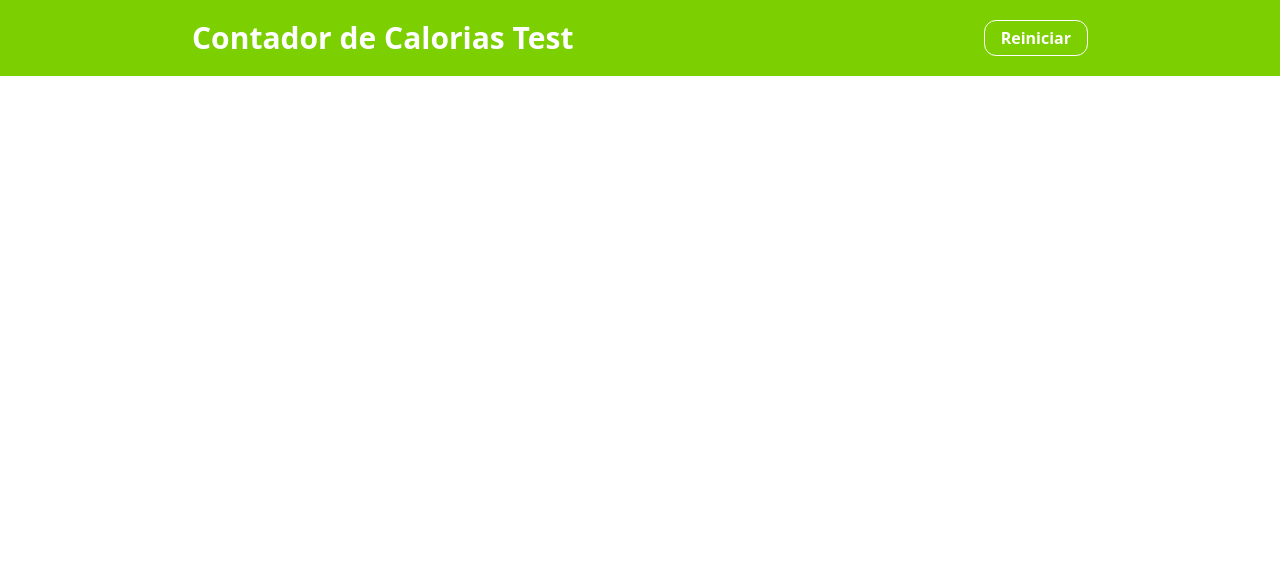
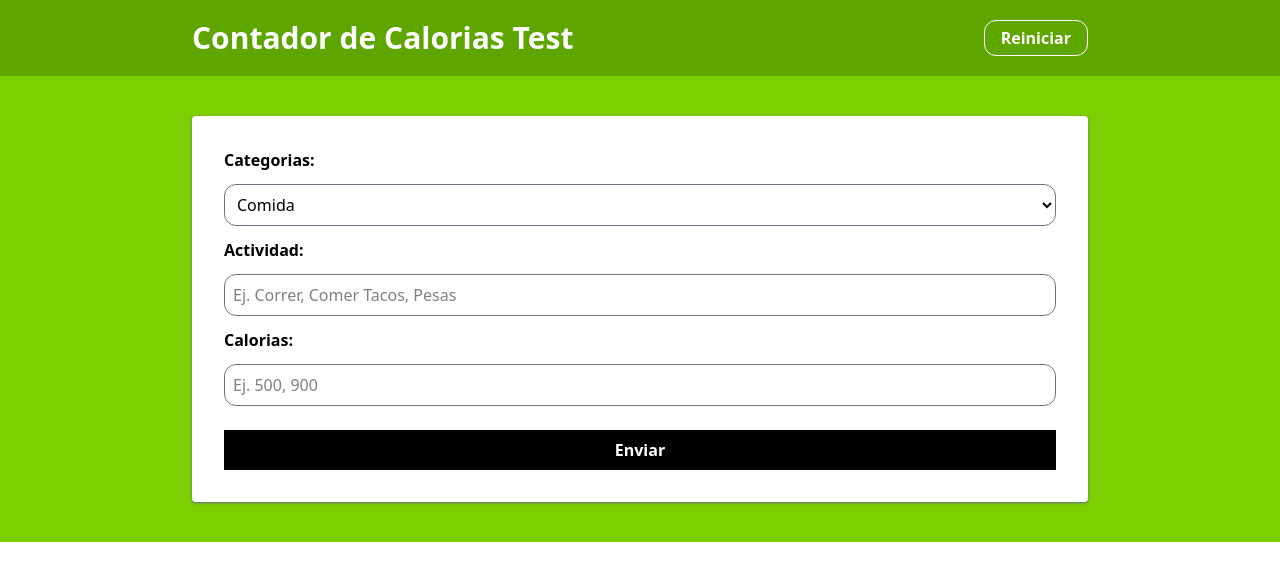
Before and after one commit to andremartingarcialopez/contador-calorias, a React (Vite) app: page / in a window 1280 px wide. Shown: the top 580 px of the page. Built offline with nearby package versions, Linux system fonts and the light colour scheme.

Commit message:
agregar componente de formulario y las categorias mediante el archivo categoriesData

```diff
--- a/src/App.tsx
+++ b/src/App.tsx
@@ -1,11 +1,10 @@
 
+import { Form } from "./components/Form"
 function App() {
-
-
 
   return (
     <>
-    <header className="bg-lime-500 p-5">
+    <header className="bg-lime-600 p-5">
       <div className="mx-auto max-w-4xl flex justify-between">
         <h1 className=" text-white text-3xl font-bold">
           Contador de Calorias Test
@@ -17,6 +16,12 @@ function App() {
       </div>
     </header>
 
+    <section className="bg-lime-500 p-10">
+      <div className="mx-auto max-w-4xl">
+        <Form/>
+      </div>
+    </section>
+
     </>
   )
 }
--- /dev/null
+++ b/src/components/Form.tsx
@@ -0,0 +1,39 @@
+
+import { categories } from "../data/categoriesData"
+
+export function Form() {
+    return (
+        <form className="bg-white p-8 rounded shadow shadow-gray-500">
+            <div>
+                <label className="font-bold" htmlFor="categories">Categorias:</label>
+                <select className="border p-2 rounded-xl border-gray-500 w-full my-3" name="" id="categories">
+                   {categories.map(function (category) {
+                    return (
+                        <option key={category.id} value={category.id}>{category.name}</option>
+                    )
+                   })}
+                </select>
+            </div>
+
+            <div>
+                <label className="font-bold" htmlFor="activities">Actividad:</label>
+                <input type="text"
+                placeholder="Ej. Correr, Comer Tacos, Pesas"
+                className="border p-2 rounded-xl border-gray-500 w-full my-3"
+                id="activities"/>
+            </div>
+
+            <div>
+                <label className="font-bold" htmlFor="calories">Calorias:</label>
+                <input type="number"
+                placeholder="Ej. 500, 900"
+                className="border p-2 rounded-xl border-gray-500 w-full my-3"
+                id="calories"/>
+            </div>
+
+            <input type="submit"
+            className=" text-white font-bold bg-black p-2 mt-3 w-full hover:bg-gray-800 hover:cursor-pointer"
+            value={"Enviar"} />
+        </form>
+    )
+}
--- /dev/null
+++ b/src/data/categoriesData.ts
@@ -0,0 +1,5 @@
+
+export const categories = [
+    {name: "Comida", id: 1},
+    {name: "Ejercicio", id: 2}
+]
```
